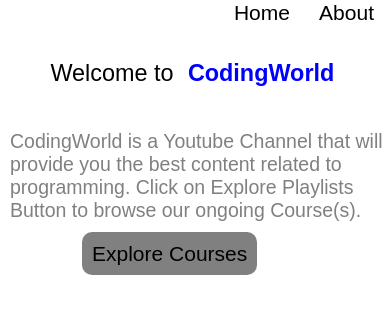
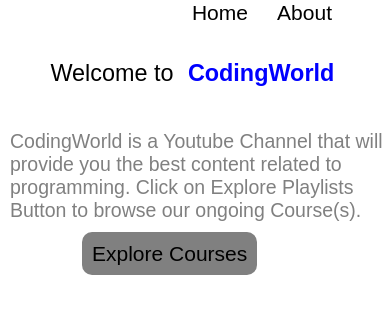
Before and after one commit to Coding-World-us/CodingWorld, a Django app: page / in a window 390 px wide. Shown: the part 81-395 px from the top of the page. Run offline with Django 4.2, Linux system fonts and the light colour scheme.

Commit message:
Update Header.html

```diff
--- a/Templates/Header.html
+++ b/Templates/Header.html
@@ -107,7 +107,7 @@ function myFunction() {
   @media screen and (max-width:1024px) {
    .options{
       margin-top: 82px;
-      margin-left:30px
+      margin-right: 42px;
     }
     .signup{
       margin-right: 33px;
```
